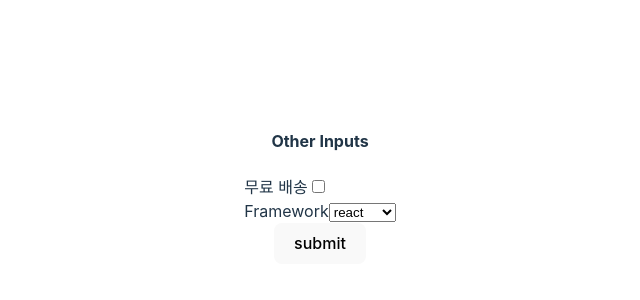
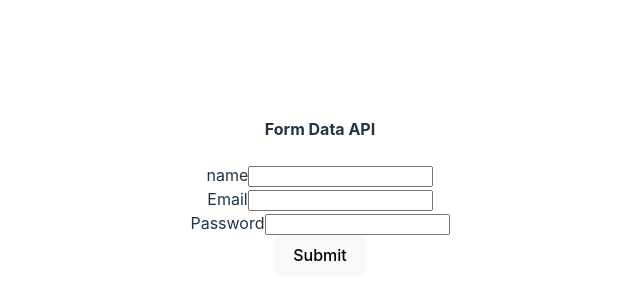
Before and after one commit to dydals3440/react-hooks, a React (Vite) app: page / in a window 1280 px wide. Shown: the part 214-514 px from the top of the page, without its empty margins (320-960 px from the left). Built offline with nearby package versions, Linux system fonts and the light colour scheme.

Commit message:
feat: FormData API

```diff
--- a/src/App.jsx
+++ b/src/App.jsx
@@ -1,11 +1,10 @@
 import './App.css';
-import { MultipleInputs } from './tutorial/05-controlled-inputs.jsx/02-multiple-inputs';
-import { CheckBox } from './tutorial/05-controlled-inputs.jsx/03-checkBox';
+import { UncontrolledInputs } from './tutorial/05-controlled-inputs.jsx/04-FormData';
 
 function App() {
   return (
     <>
-      <CheckBox />
+      <UncontrolledInputs />
     </>
   );
 }
--- /dev/null
+++ b/src/tutorial/05-controlled-inputs.jsx/04-FormData.jsx
@@ -0,0 +1,48 @@
+import { useState } from 'react';
+
+export const UncontrolledInputs = () => {
+  const [value, setValue] = useState(0);
+  const handleSubmit = (e) => {
+    e.preventDefault();
+    const formData = new FormData(e.currentTarget);
+    console.log(formData);
+    const name = formData.get('name');
+    console.log(name);
+    console.log([...formData.entries()]);
+    const newUser = Object.fromEntries(formData);
+    console.log(newUser);
+    // 타겟창 초기화
+    e.currentTarget.reset();
+  };
+  return (
+    <div>
+      <form className='form' onSubmit={handleSubmit}>
+        <h4>Form Data API</h4>
+        <div className='form-row'>
+          <label htmlFor='name' className='form-label'>
+            name
+          </label>
+          <input type='text' className='form-input' id='name' name='name' />
+        </div>
+        <div className='form-row'>
+          <label htmlFor='email' className='form-label'>
+            Email
+          </label>
+          <input type='email' className='form-input' id='email' name='email' />
+        </div>
+        <div className='form-row'>
+          <label htmlFor='password' className='form-label'>
+            Password
+          </label>
+          <input
+            type='password'
+            className='form-input'
+            id='password'
+            name='password'
+          />
+        </div>
+        <button type='submit'>Submit</button>
+      </form>
+    </div>
+  );
+};
```
